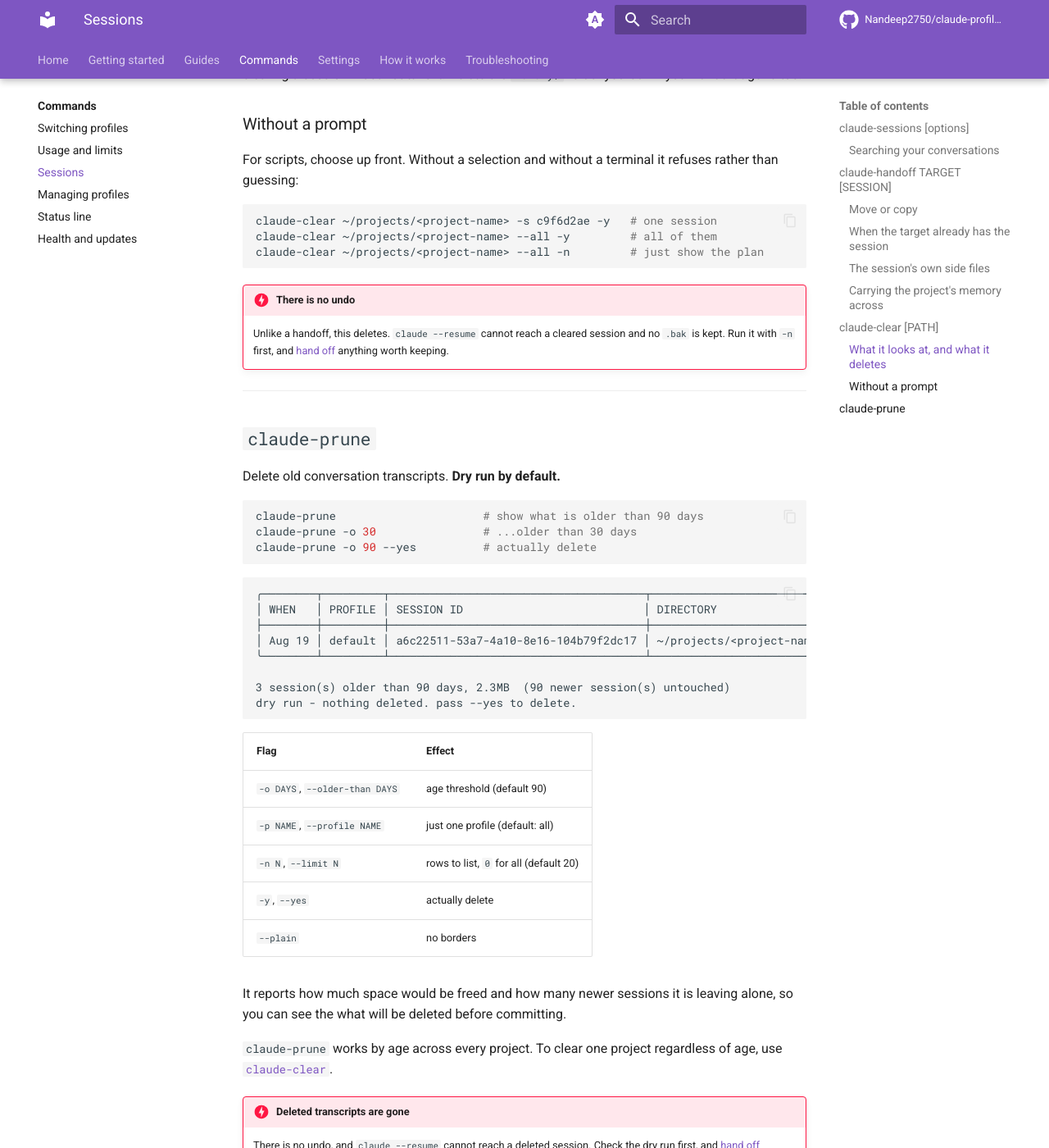
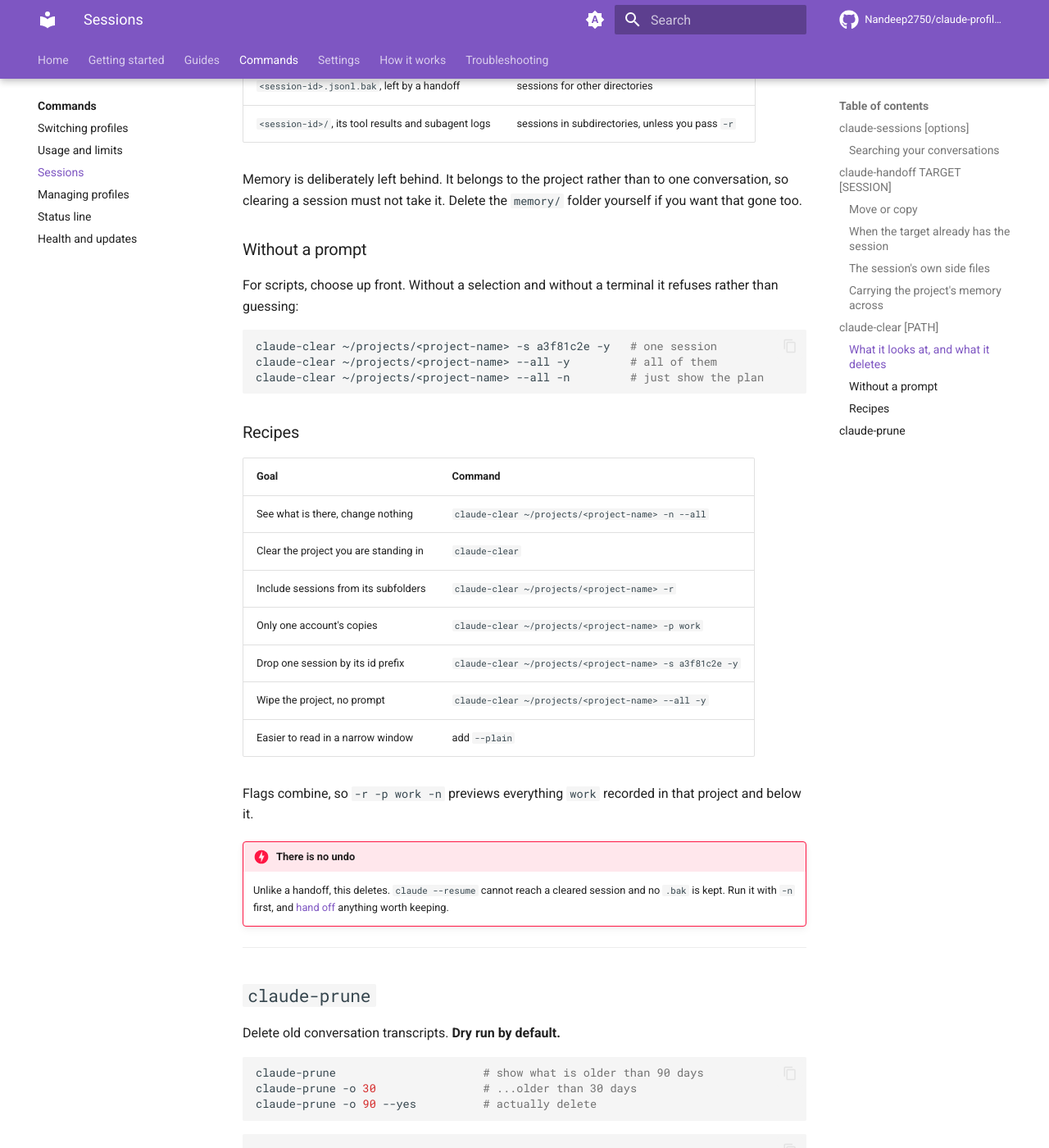
Before and after one commit to Nandeep2750/claude-profiles, an MkDocs documentation site: the page built from docs/commands/sessions.md, in a window 1280 px wide and 1400 px high, scrolled down 8656 px. Shown: the whole window at 82% size. Built offline with MkDocs 1.6.1 and Material for MkDocs 9.7.7, drawn with Linux system fonts in a browser that asks for light colours; comment, search, counter and statistics services are not loaded; some of the changed text lies outside the part shown.

Commit message:
docs: add claude-clear recipes and drop a real account name
A recipe table for the flag combinations people reach for, and a note that
-n previews any of them. The ssh host alias example in troubleshooting used
a real account and repository; it now uses placeholders like the rest of the
documentation.

Co-Authored-By: Claude Opus 5 <noreply@anthropic.com>

````diff
--- a/docs/commands/sessions.md
+++ b/docs/commands/sessions.md
@@ -304,6 +304,14 @@ claude-clear                            # the current directory
 claude-clear ~/projects/<project-name>  # a specific project
 ```
 
+!!! tip "Look before you delete"
+    Add `-n` to any of these. It prints the same list and the exact files it
+    would remove, and deletes nothing.
+
+    ```sh
+    claude-clear ~/projects/<project-name> -n --all
+    ```
+
 It checks the path exists first, then lists what it found and asks which to
 delete:
 
@@ -374,10 +382,25 @@ For scripts, choose up front. Without a selection and without a terminal it
 refuses rather than guessing:
 
 ```sh
-claude-clear ~/projects/<project-name> -s c9f6d2ae -y   # one session
+claude-clear ~/projects/<project-name> -s a3f81c2e -y   # one session
 claude-clear ~/projects/<project-name> --all -y         # all of them
 claude-clear ~/projects/<project-name> --all -n         # just show the plan
 ```
+
+### Recipes
+
+| Goal | Command |
+|---|---|
+| See what is there, change nothing | `claude-clear ~/projects/<project-name> -n --all` |
+| Clear the project you are standing in | `claude-clear` |
+| Include sessions from its subfolders | `claude-clear ~/projects/<project-name> -r` |
+| Only one account's copies | `claude-clear ~/projects/<project-name> -p work` |
+| Drop one session by its id prefix | `claude-clear ~/projects/<project-name> -s a3f81c2e -y` |
+| Wipe the project, no prompt | `claude-clear ~/projects/<project-name> --all -y` |
+| Easier to read in a narrow window | add `--plain` |
+
+Flags combine, so `-r -p work -n` previews everything `work` recorded in that
+project and below it.
 
 !!! danger "There is no undo"
     Unlike a handoff, this deletes. `claude --resume` cannot reach a cleared
````
Also changed, not shown: docs/troubleshooting.md (+4 -2 lines).
